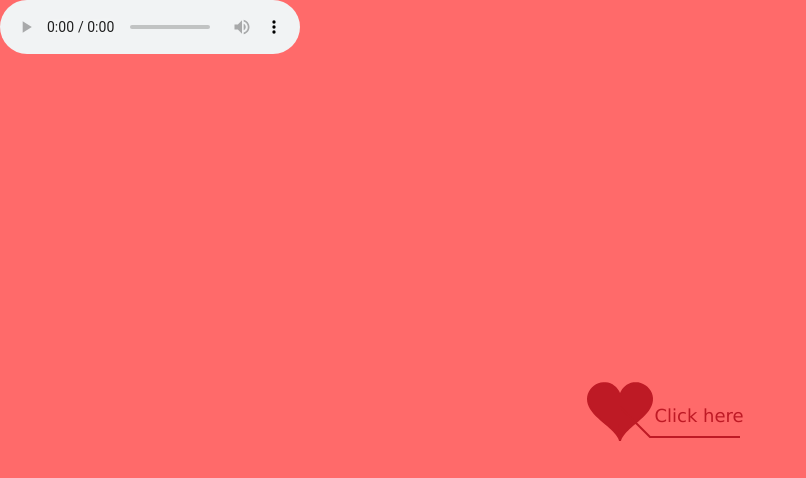
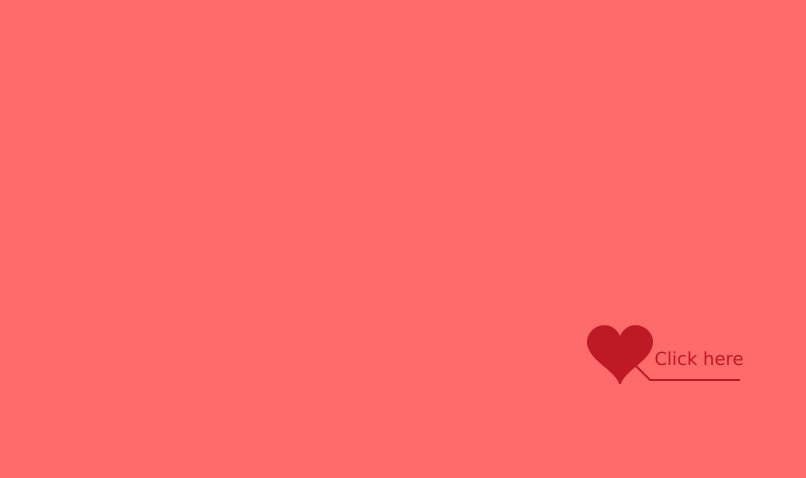
Before and after one commit to 13bbjxwz/13bbjxwz.github.io, a plain HTML site: page index.html in a window 1280 px wide. Shown: the whole page, without its empty margins (0-806 px from the left). Drawn offline with Linux system fonts and the light colour scheme.

Commit message:
Update index.html

```diff
--- a/index.html
+++ b/index.html
@@ -23,7 +23,7 @@
 </style>
 </head>
 <body>
-<audio autoplay="autopaly" loop="loop" controls="controls" id="audios">
+<audio autoplay="autopaly" loop="loop" id="audios">
   <source src="renxi.mp3" type="audio/mp3" />
 </audio>
 
```
